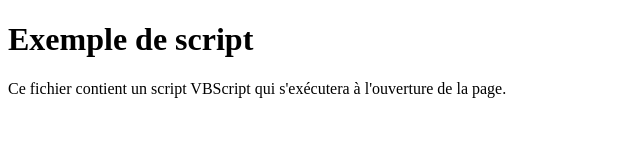
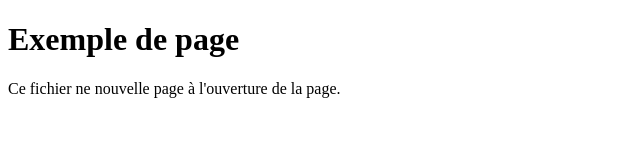
Before and after one commit to moi2581/CDE__UNIV2, a plain HTML site: page exemple3.html in a window 1280 px wide. Shown: the whole page, without its empty margins (0-640 px from the left). Drawn offline with Linux system fonts and the light colour scheme.

Commit message:
Update exemple3.html

```diff
--- a/exemple3.html
+++ b/exemple3.html
@@ -1,12 +1,12 @@
 <!DOCTYPE html>
 <html>
 <head>
-    <title>Mon script VBS</title>
+    <title>nouvelle page</title>
 </head>
 <body>
 
-    <h1>Exemple de script</h1>
-    <p>Ce fichier contient un script VBScript qui s'exécutera à l'ouverture de la page.</p>
+    <h1>Exemple de page</h1>
+    <p>Ce fichier ne nouvelle page  à l'ouverture de la page.</p>
 
 </body>
 
```
